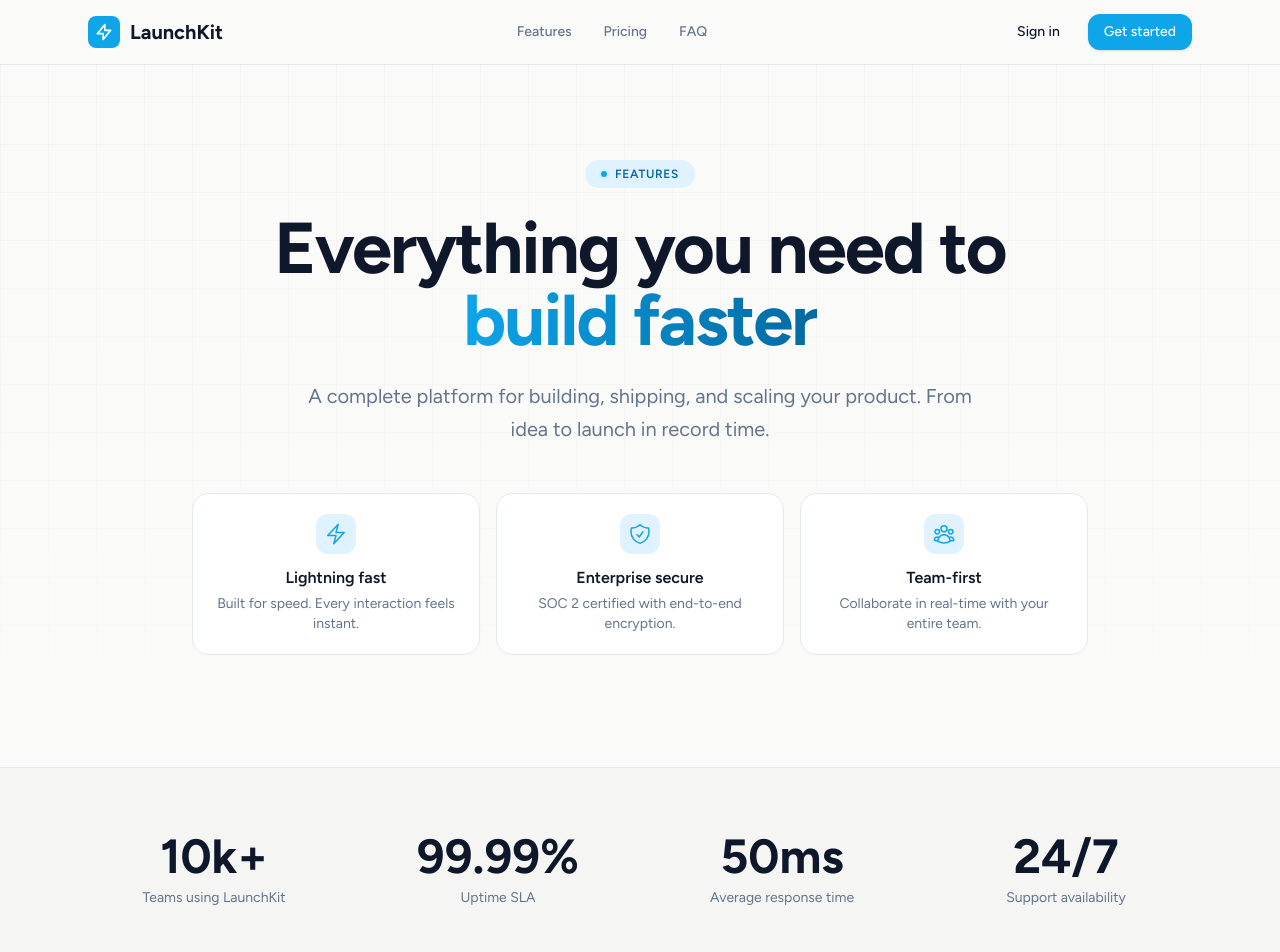
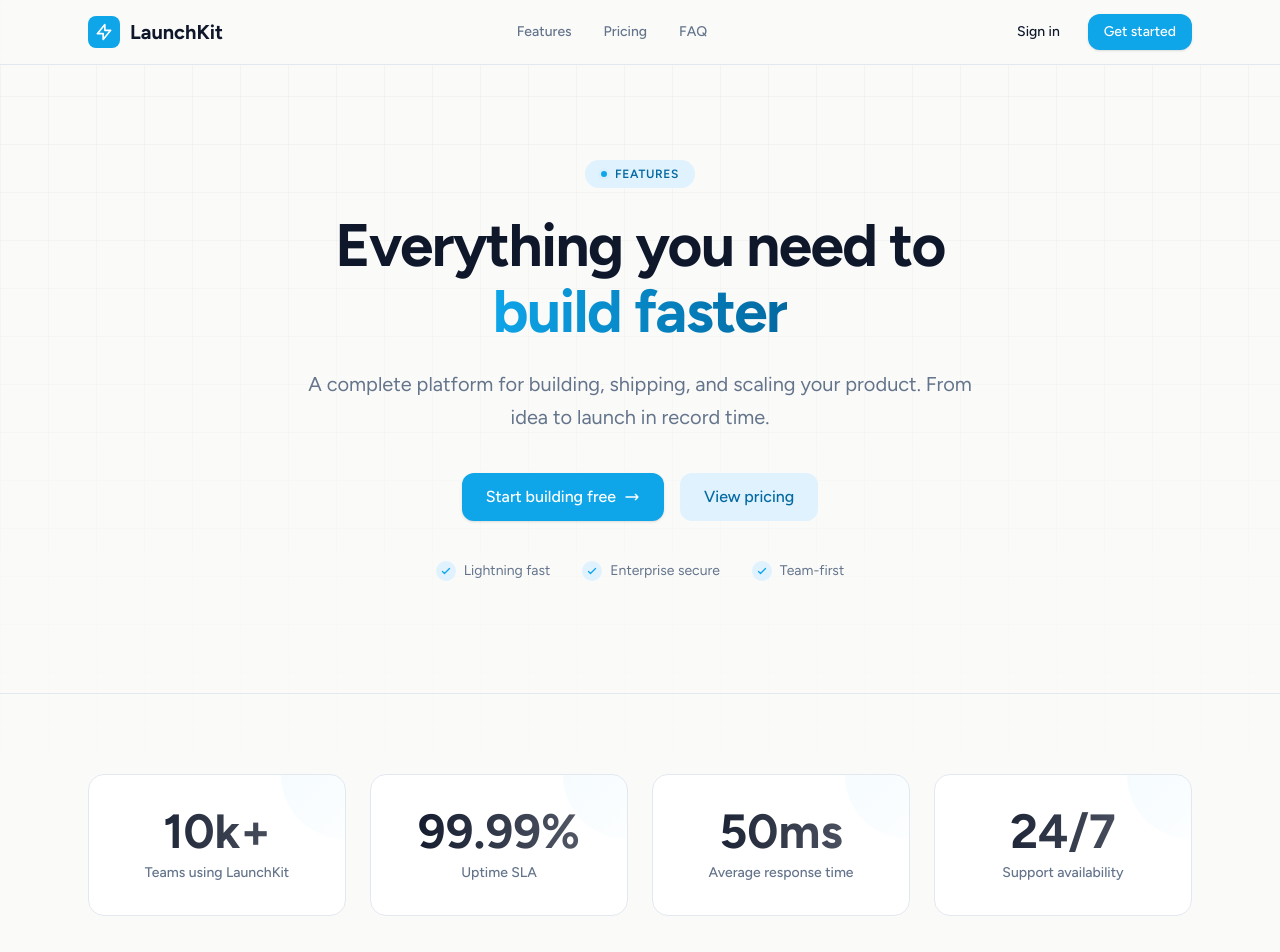
Before and after one commit to ship-studio/saas-template-1, a Next.js app: page /features in a window 1280 px wide. Shown: the top 952 px of the page. Built offline with nearby package versions, Linux system fonts and the light colour scheme.

Commit message:
Updates from Ship Studio

```diff
--- a/app/features/page.tsx
+++ b/app/features/page.tsx
@@ -312,7 +312,7 @@ export default function FeaturesPage() {
                 initial={{ opacity: 0, y: 20 }}
                 animate={{ opacity: 1, y: 0 }}
                 transition={{ duration: 0.5, delay: 0.1 }}
-                className="font-[family-name:var(--font-display)] text-4xl sm:text-5xl lg:text-6xl xl:text-7xl font-bold tracking-tight text-[var(--foreground)] mb-6"
+                className="font-[family-name:var(--font-display)] text-4xl sm:text-5xl lg:text-6xl font-bold tracking-tight leading-[1.1] text-[var(--foreground)] mb-6"
               >
                 Everything you need to{" "}
                 <br className="hidden sm:block" />
@@ -325,29 +325,45 @@ export default function FeaturesPage() {
                 initial={{ opacity: 0, y: 20 }}
                 animate={{ opacity: 1, y: 0 }}
                 transition={{ duration: 0.5, delay: 0.2 }}
-                className="text-lg sm:text-xl text-[var(--muted)] mb-12 leading-relaxed max-w-2xl mx-auto"
+                className="text-lg sm:text-xl text-[var(--muted)] mb-10 leading-relaxed max-w-2xl mx-auto"
               >
                 A complete platform for building, shipping, and scaling your product.
                 From idea to launch in record time.
               </motion.p>
 
-              {/* Hero feature cards */}
+              {/* CTAs */}
               <motion.div
                 initial={{ opacity: 0, y: 20 }}
                 animate={{ opacity: 1, y: 0 }}
                 transition={{ duration: 0.5, delay: 0.3 }}
-                className="grid grid-cols-1 sm:grid-cols-3 gap-4"
+                className="flex flex-col sm:flex-row items-center justify-center gap-4 mb-10"
+              >
+                <Button size="lg">
+                  Start building free
+                  <svg className="w-4 h-4" fill="none" viewBox="0 0 24 24" stroke="currentColor">
+                    <path strokeLinecap="round" strokeLinejoin="round" strokeWidth={2} d="M17 8l4 4m0 0l-4 4m4-4H3" />
+                  </svg>
+                </Button>
+                <Button variant="secondary" size="lg">
+                  View pricing
+                </Button>
+              </motion.div>
+
+              {/* Trust indicators */}
+              <motion.div
+                initial={{ opacity: 0 }}
+                animate={{ opacity: 1 }}
+                transition={{ duration: 0.5, delay: 0.4 }}
+                className="flex flex-wrap items-center justify-center gap-x-8 gap-y-3 text-sm text-[var(--muted)]"
               >
                 {heroFeatures.map((feature, index) => (
-                  <div
-                    key={index}
-                    className="p-5 rounded-2xl bg-white border border-[var(--border)] hover:border-[var(--accent)]/30 hover:shadow-lg transition-all duration-300 text-center"
-                  >
-                    <div className="w-10 h-10 rounded-xl bg-[var(--accent-light)] text-[var(--accent)] flex items-center justify-center mb-3 mx-auto">
-                      {feature.icon}
+                  <div key={index} className="flex items-center gap-2">
+                    <div className="w-5 h-5 rounded-full bg-[var(--accent-light)] text-[var(--accent)] flex items-center justify-center">
+                      <svg className="w-3 h-3" fill="none" viewBox="0 0 24 24" stroke="currentColor" strokeWidth={2.5}>
+                        <path strokeLinecap="round" strokeLinejoin="round" d="M5 13l4 4L19 7" />
+                      </svg>
                     </div>
-                    <h3 className="font-semibold text-[var(--foreground)] mb-1">{feature.title}</h3>
-                    <p className="text-sm text-[var(--muted)]">{feature.description}</p>
+                    <span>{feature.title}</span>
                   </div>
                 ))}
               </motion.div>
@@ -356,20 +372,25 @@ export default function FeaturesPage() {
         </section>
 
         {/* Stats Section */}
-        <section className="py-16 border-y border-[var(--border)] bg-[var(--foreground)]/[0.02]">
+        <section className="py-20 border-y border-[var(--border)]">
           <Container>
-            <ScrollReveal>
-              <div className="grid grid-cols-2 md:grid-cols-4 gap-8">
-                {stats.map((stat, index) => (
-                  <div key={index} className="text-center">
-                    <div className="font-[family-name:var(--font-display)] text-4xl lg:text-5xl font-bold text-[var(--foreground)] mb-2">
-                      {stat.value}
+            <StaggerContainer className="grid grid-cols-2 lg:grid-cols-4 gap-4 lg:gap-6" staggerDelay={0.1}>
+              {stats.map((stat, index) => (
+                <StaggerItem key={index}>
+                  <div className="relative group p-6 lg:p-8 rounded-2xl bg-white border border-[var(--border)] hover:border-[var(--accent)]/30 hover:shadow-xl transition-all duration-300 text-center overflow-hidden">
+                    {/* Background decoration */}
+                    <div className="absolute top-0 right-0 w-32 h-32 bg-gradient-to-br from-[var(--accent)]/5 to-transparent rounded-full -translate-y-1/2 translate-x-1/2 group-hover:scale-150 transition-transform duration-500" />
+
+                    <div className="relative">
+                      <div className="font-[family-name:var(--font-display)] text-4xl lg:text-5xl font-bold bg-gradient-to-r from-[var(--foreground)] to-[var(--foreground)]/70 bg-clip-text text-transparent mb-2">
+                        {stat.value}
+                      </div>
+                      <div className="text-sm text-[var(--muted)] font-medium">{stat.label}</div>
                     </div>
-                    <div className="text-sm text-[var(--muted)]">{stat.label}</div>
                   </div>
-                ))}
-              </div>
-            </ScrollReveal>
+                </StaggerItem>
+              ))}
+            </StaggerContainer>
           </Container>
         </section>
 
--- a/app/pricing/page.tsx
+++ b/app/pricing/page.tsx
@@ -183,7 +183,7 @@ export default function PricingPage() {
                 initial={{ opacity: 0, y: 20 }}
                 animate={{ opacity: 1, y: 0 }}
                 transition={{ duration: 0.5, delay: 0.1 }}
-                className="font-[family-name:var(--font-display)] text-4xl sm:text-5xl lg:text-6xl font-bold tracking-tight text-[var(--foreground)] mb-6"
+                className="font-[family-name:var(--font-display)] text-4xl sm:text-5xl lg:text-6xl font-bold tracking-tight leading-[1.1] text-[var(--foreground)] mb-6"
               >
                 Simple pricing,{" "}
                 <br className="hidden sm:block" />
```
